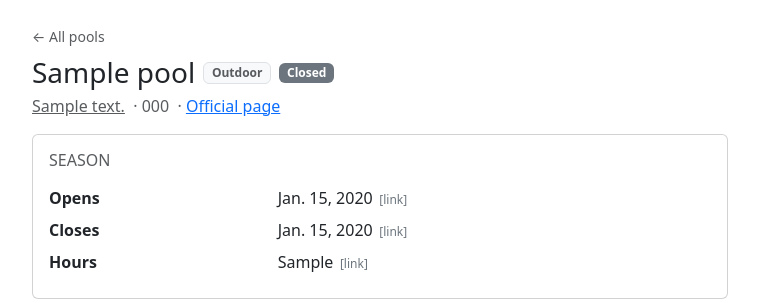
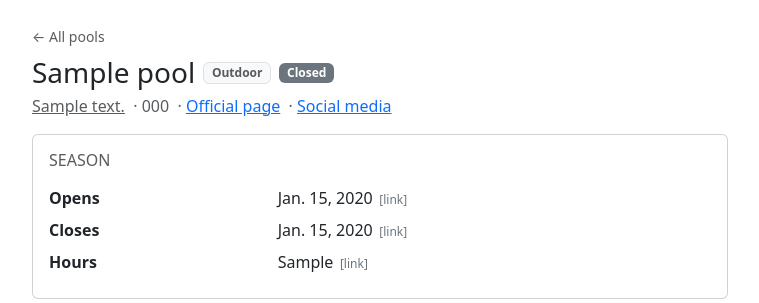
Before and after one commit to rosenbergj/phillypools, a Django app: page /pools/1/ in a window 1280 px wide. Shown: the part 56-359 px from the top of the page, without its empty margins (260-1019 px from the left). Run offline with Django 5.2, Linux system fonts and the light colour scheme; tables that the repository leaves empty hold one stand-in row (values such as "Sample post").

Commit message:
Add social media URL field to Pool
Admin-editable URLField for Instagram, Facebook, etc. Displayed on
the pool detail page alongside the official website link.

Co-Authored-By: Claude Sonnet 4.6 <noreply@anthropic.com>

```diff
--- a/pools/models.py
+++ b/pools/models.py
@@ -16,6 +16,7 @@ class Pool(models.Model):
     longitude = models.FloatField(null=True, blank=True)
     neighborhood = models.CharField(max_length=100, blank=True)
     official_website_url = models.URLField(blank=True)
+    social_media_url = models.URLField(blank=True, help_text="Instagram, Facebook, etc.")
     phone_number = models.CharField(max_length=20, blank=True)
     pool_type = models.CharField(max_length=20, choices=POOL_TYPE_CHOICES, default="outdoor")
 
--- a/pools/templates/pools/detail.html
+++ b/pools/templates/pools/detail.html
@@ -22,6 +22,9 @@
     {% if pool.phone_number %}&nbsp;&middot;&nbsp;{{ pool.phone_number }}{% endif %}
     {% if pool.official_website_url %}
       &nbsp;&middot;&nbsp;<a href="{{ pool.official_website_url }}" target="_blank" rel="noopener">Official page</a>
+    {% endif %}
+    {% if pool.social_media_url %}
+      &nbsp;&middot;&nbsp;<a href="{{ pool.social_media_url }}" target="_blank" rel="noopener">Social media</a>
     {% endif %}
   </p>
 
```
Also changed, not shown: pools/migrations/0005_add_pool_social_media_url.py (added).
